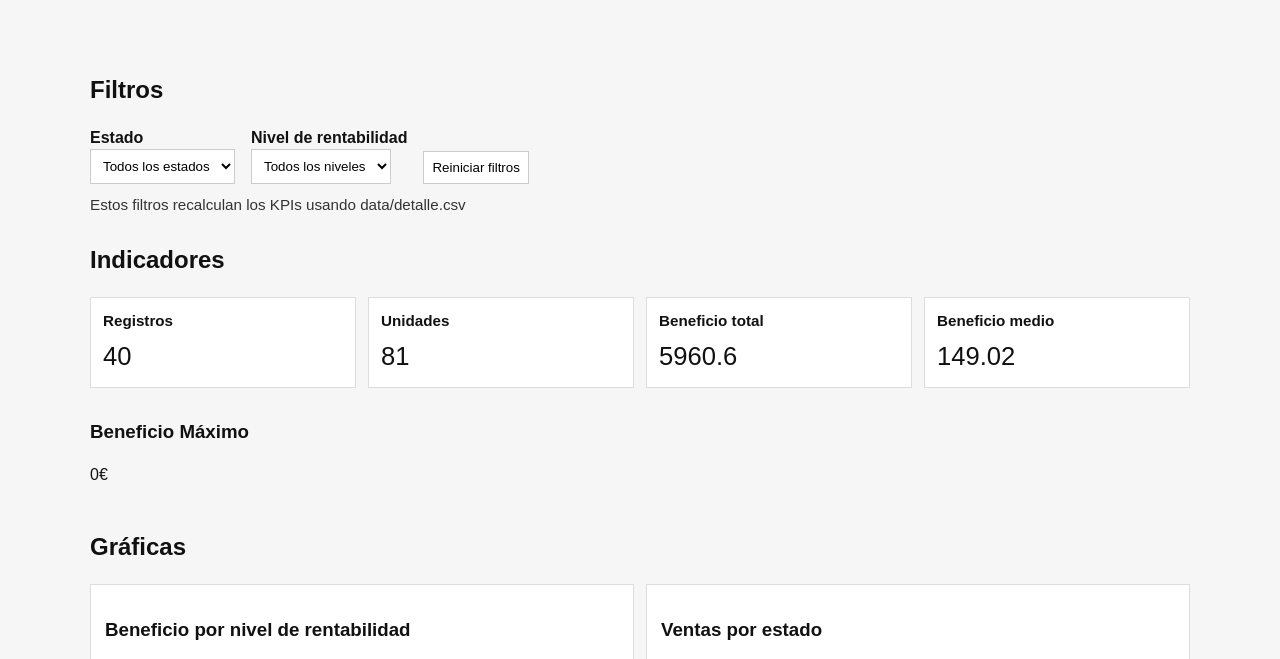
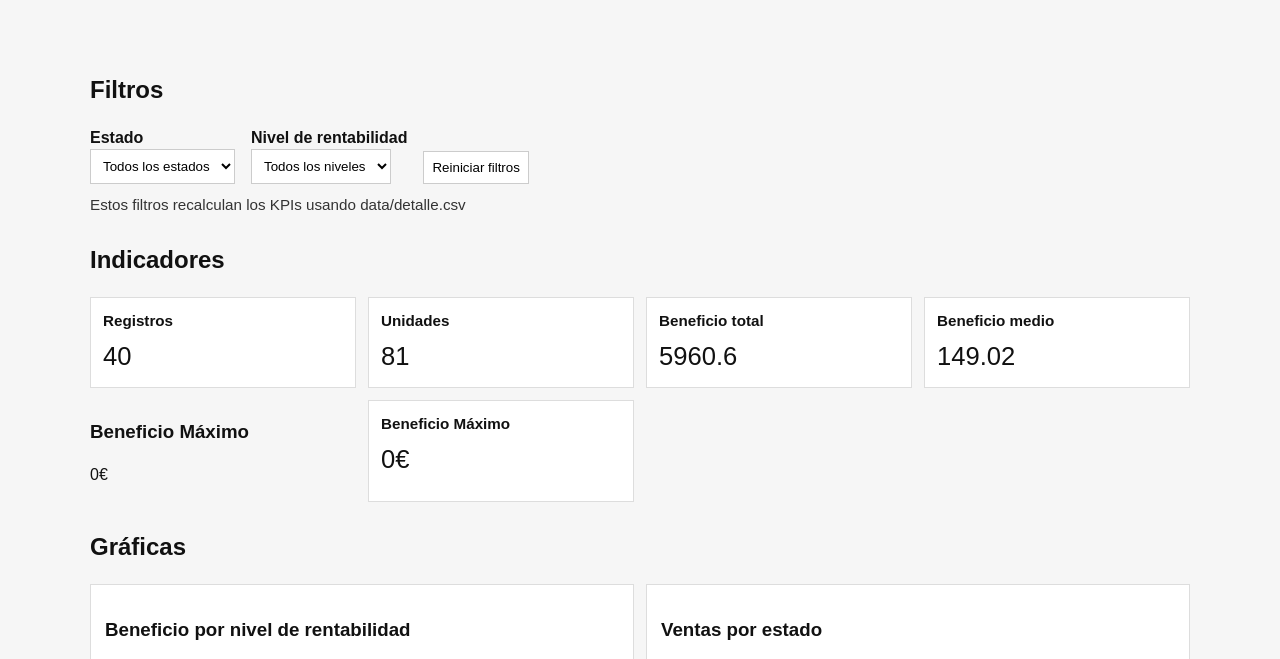
Before and after one commit to Butifarrilla67/Dashboard-SQL, a plain HTML site: page index.html in a window 1280 px wide. Shown: the part 110-769 px from the top of the page. Drawn offline with nearby package versions, Linux system fonts and the light colour scheme.

Commit message:
Update index.html

```diff
--- a/index.html
+++ b/index.html
@@ -40,6 +40,7 @@
         <div class="kpi"><div class="kpi-title">Beneficio total</div><div id="kpiBeneficioTotal" class="kpi-value">-</div></div>
         <div class="kpi"><div class="kpi-title">Beneficio medio</div><div id="kpiBeneficioMedio" class="kpi-value">-</div></div>
         <div class="kpi-box"><h3>Beneficio Máximo</h3><p id="kpiMaxBeneficio">0€</p></div>
+        <div class="kpi"><div class="kpi-title">Beneficio Máximo</div><div id="kpiMaxBeneficio" class="kpi-value">0€</div></div>
       </div>
     </section>
 
```
